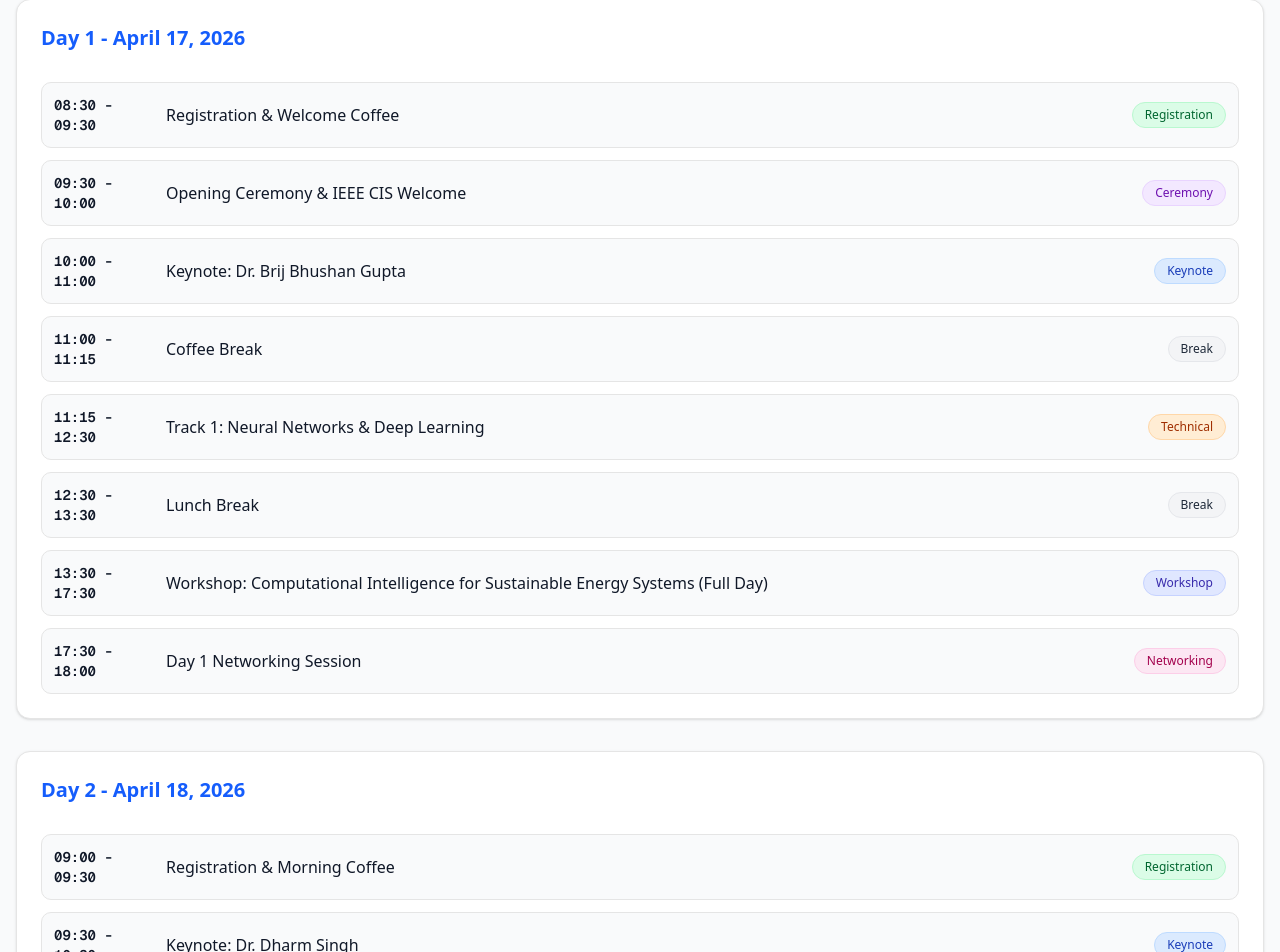
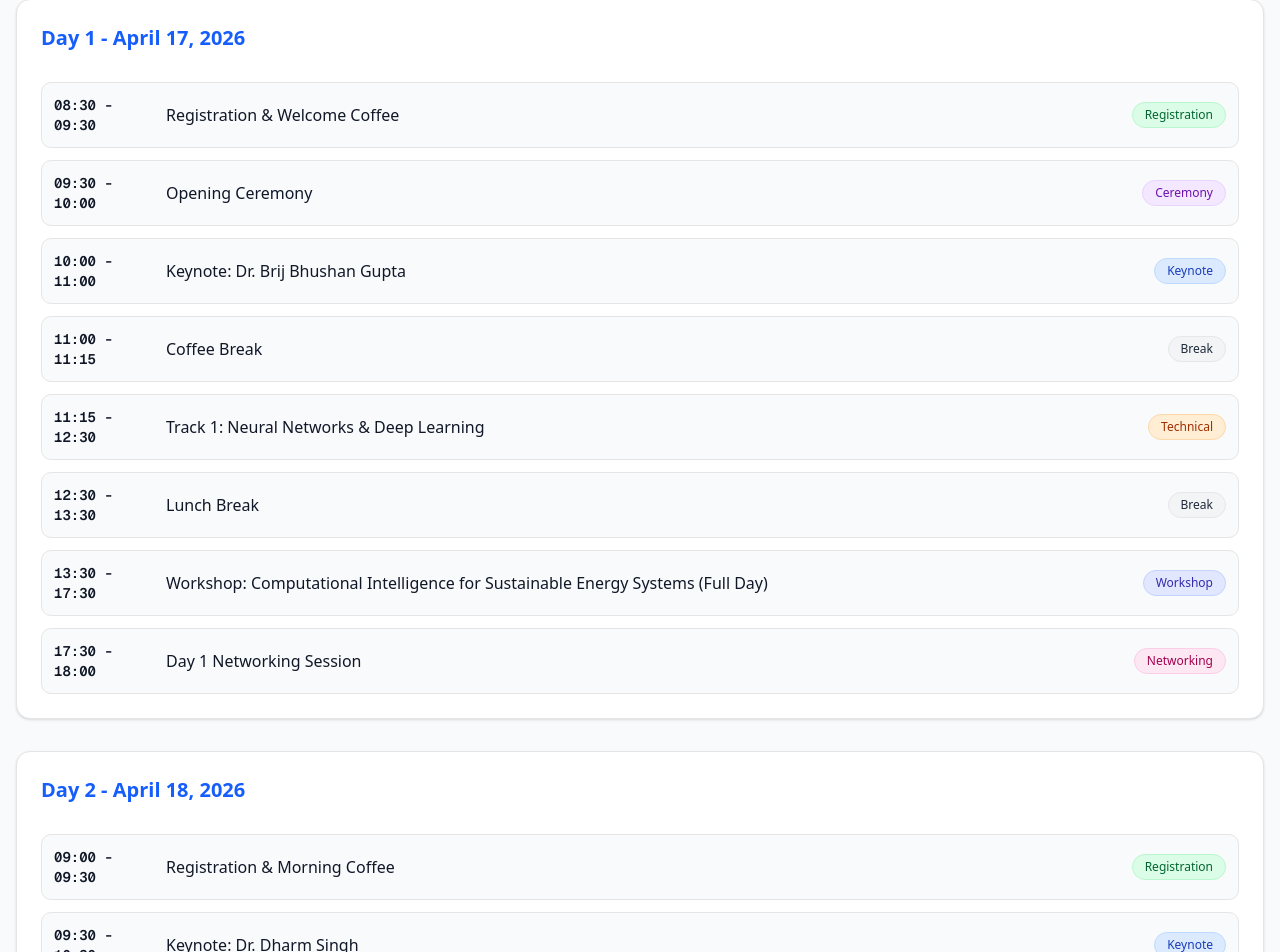
Before and after one commit to nerkoux/icracs-2026, a Next.js app: page /agenda in a window 1280 px wide. Shown: the part 927-1879 px from the top of the page. Built offline with nearby package versions, Linux system fonts and the light colour scheme.

Commit message:
Shorten Opening Ceremony agenda title
Update agenda on Day 1 (src/app/agenda/page.tsx): change event title from "Opening Ceremony & IEEE CIS Welcome" to "Opening Ceremony" to reflect the updated/shortened schedule wording.

```diff
--- a/src/app/agenda/page.tsx
+++ b/src/app/agenda/page.tsx
@@ -9,7 +9,7 @@ const scheduleOverview = [
     day: "Day 1 - April 17, 2026",
     events: [
       { time: "08:30 - 09:30", event: "Registration & Welcome Coffee", type: "registration" },
-      { time: "09:30 - 10:00", event: "Opening Ceremony & IEEE CIS Welcome", type: "ceremony" },
+      { time: "09:30 - 10:00", event: "Opening Ceremony", type: "ceremony" },
       { time: "10:00 - 11:00", event: "Keynote: Dr. Brij Bhushan Gupta", type: "keynote" },
       { time: "11:00 - 11:15", event: "Coffee Break", type: "break" },
       { time: "11:15 - 12:30", event: "Track 1: Neural Networks & Deep Learning", type: "technical" },
```
